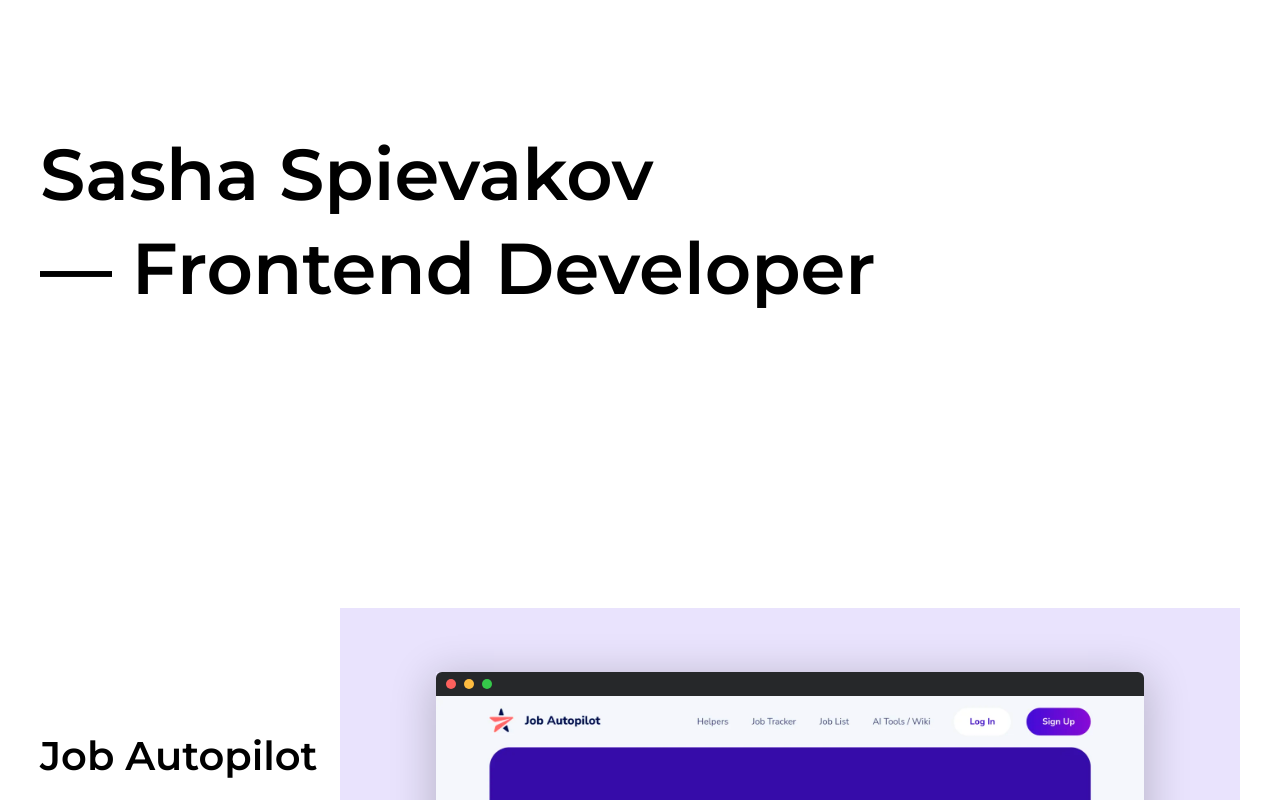
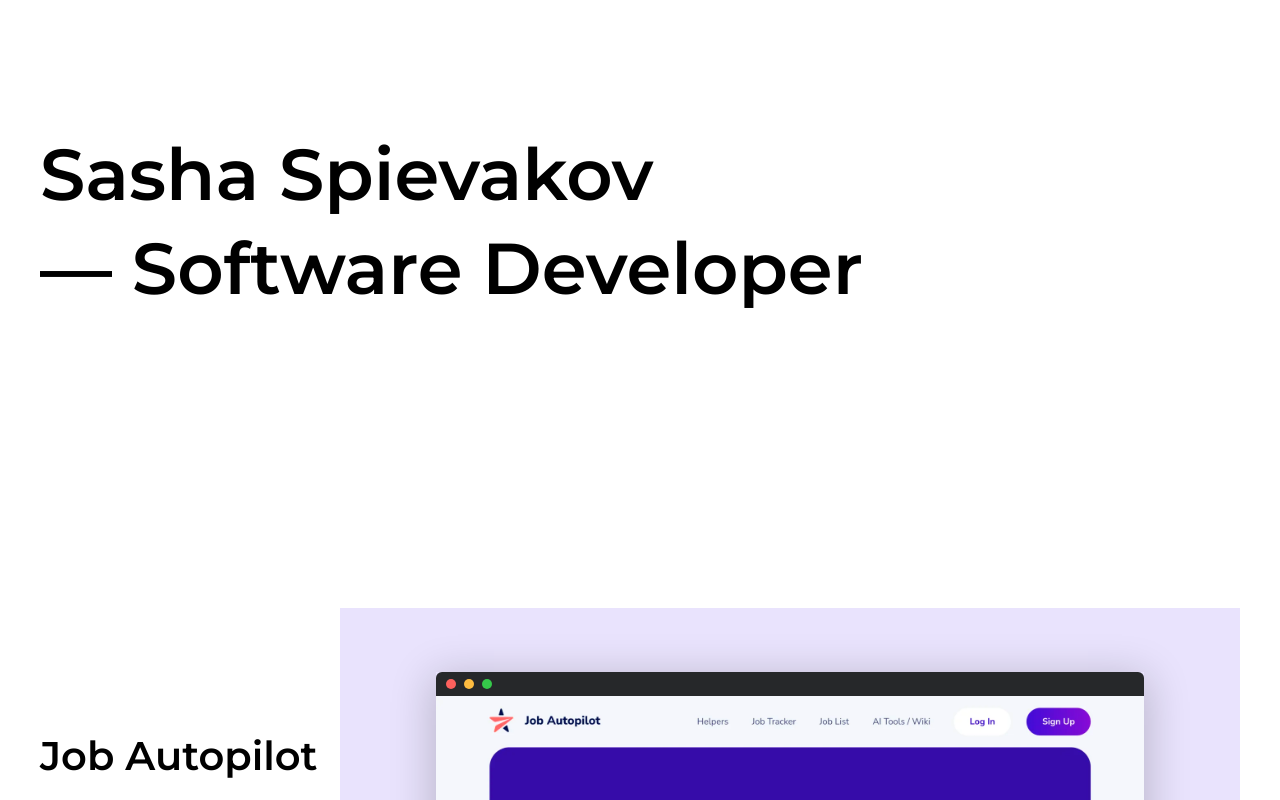
Before and after one commit to AlexandrSpevakov/portfolio-website, a Next.js app: page / in a window 1280 px wide. Shown: the top 800 px of the page. Built offline with nearby package versions, Linux system fonts and the light colour scheme.

Commit message:
change the titles

```diff
--- a/app/components/Hero.tsx
+++ b/app/components/Hero.tsx
@@ -2,7 +2,7 @@
   return (
     <section className="mx-auto h-40 max-w-screen-xl px-4 sm:h-56 sm:px-6 md:h-72 md:px-10 xl:h-96">
       <h1 className="mt-16 font-montserrat text-2xl font-semibold min-[360px]:text-3xl sm:mt-24 sm:text-4xl md:mt-32 md:text-6xl md:leading-tight xl:text-7xl xl:leading-extra-tight">
-        Sasha Spievakov <br /> — Frontend Developer
+        Sasha Spievakov <br /> — Software Developer
       </h1>
     </section>
   );
--- a/app/layout.tsx
+++ b/app/layout.tsx
@@ -14,13 +14,13 @@
 });
 
 export const metadata = {
-  title: 'Sasha Spievakov — Frontend Developer',
+  title: 'Sasha Spievakov — Software Developer',
   description: "Sasha Spievako's Portfolio",
   keywords: [
     'Sasha Spievakov',
     "Sasha Spievakov's Portfolio",
-    'Sasha Spievakov - Frontend Developer',
-    'Sasha Spievakov Frontend Developer',
+    'Sasha Spievakov - Software Developer',
+    'Sasha Spievakov Software Developer',
   ],
 };
 
```
